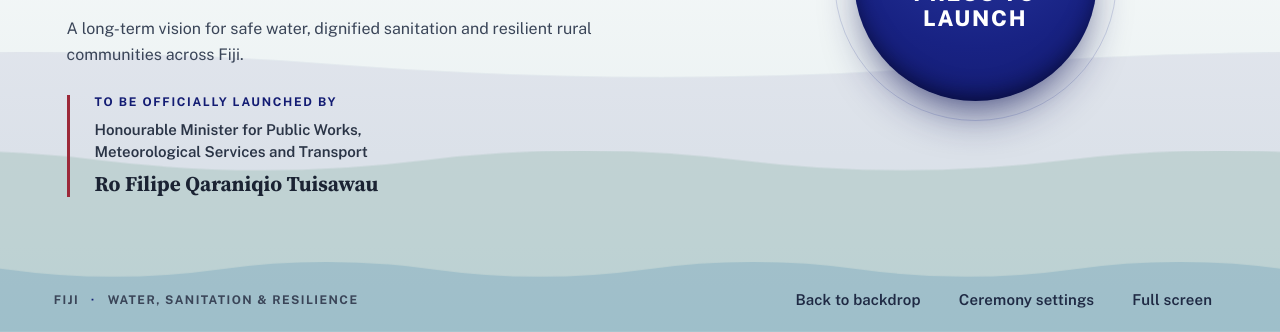
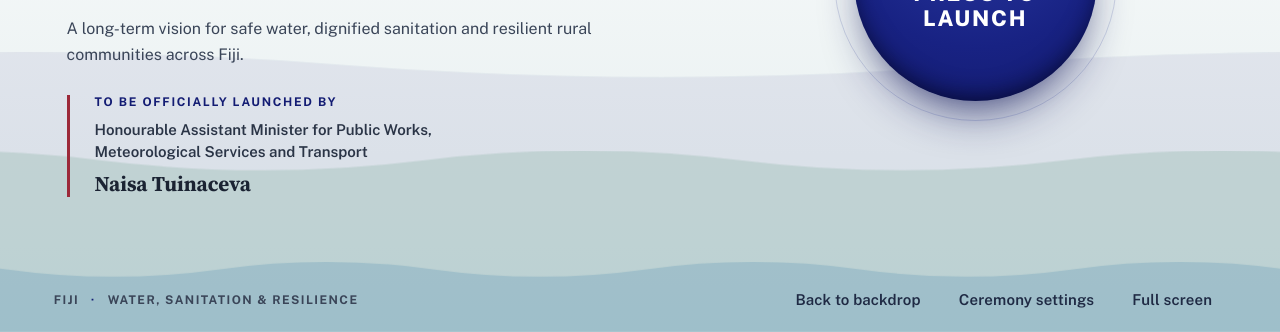
Before and after one commit to akvo/fiji-rwssmp, a plain HTML site: page index.html in a window 1280 px wide. Both pictures are taken after a click on the button "Continue to launch". Shown: the part 468-800 px from the top of the page. Drawn offline with Linux system fonts and the light colour scheme.

Commit message:
Update index.html

```diff
--- a/index.html
+++ b/index.html
@@ -53,8 +53,8 @@
         <p class="ready-intro">A long-term vision for safe water, dignified sanitation and resilient rural communities across Fiji.</p>
         <div class="minister-intro">
           <span class="minister-tag">TO BE OFFICIALLY LAUNCHED BY</span>
-          <strong>Honourable Minister for Public Works,<br>Meteorological Services and Transport</strong>
-          <div class="minister-name">Ro Filipe Qaraniqio Tuisawau</div>
+          <strong>Honourable Assistant Minister for Public Works,<br>Meteorological Services and Transport</strong>
+          <div class="minister-name">Naisa Tuinaceva</div>
         </div>
       </div>
       <div class="launch-area">
```
